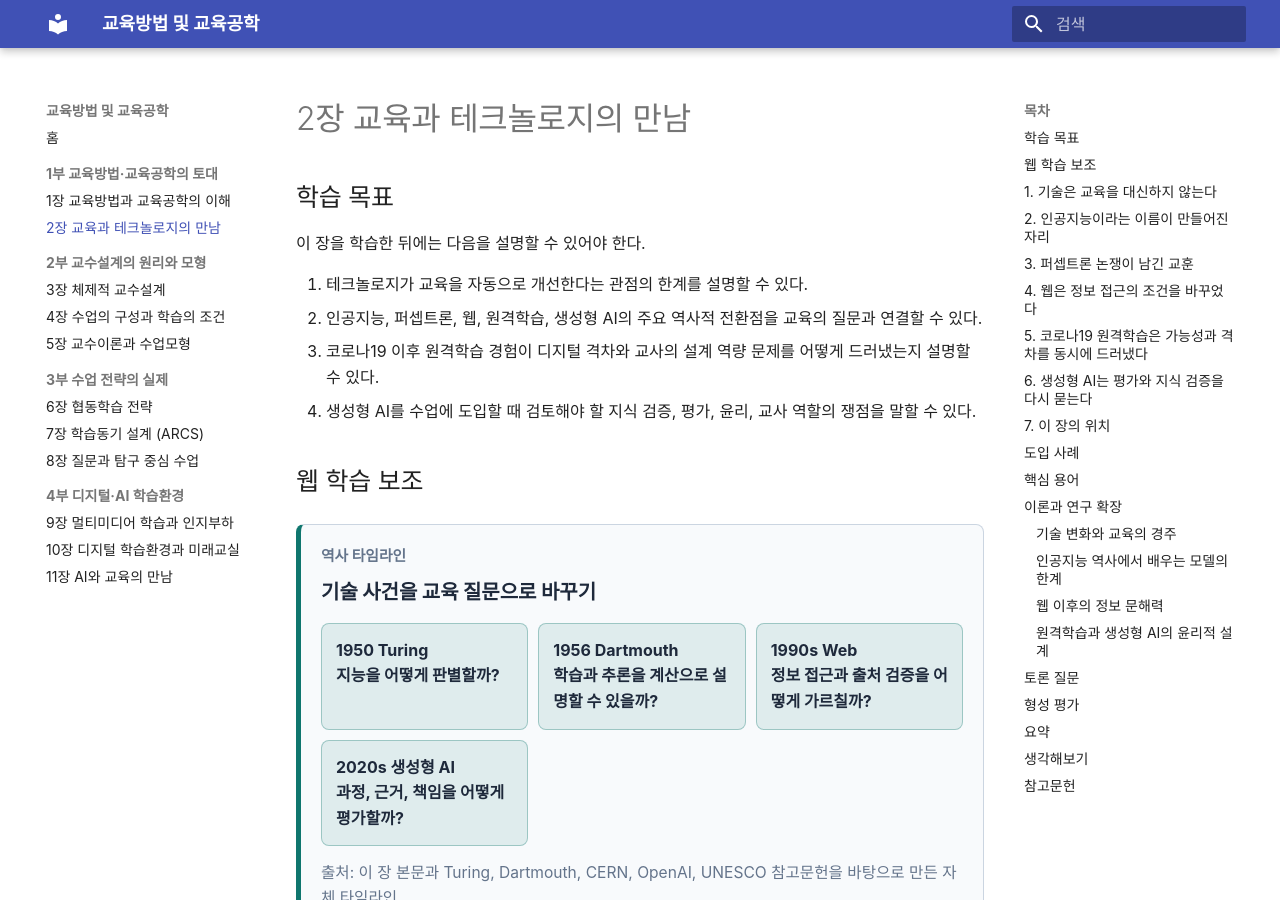
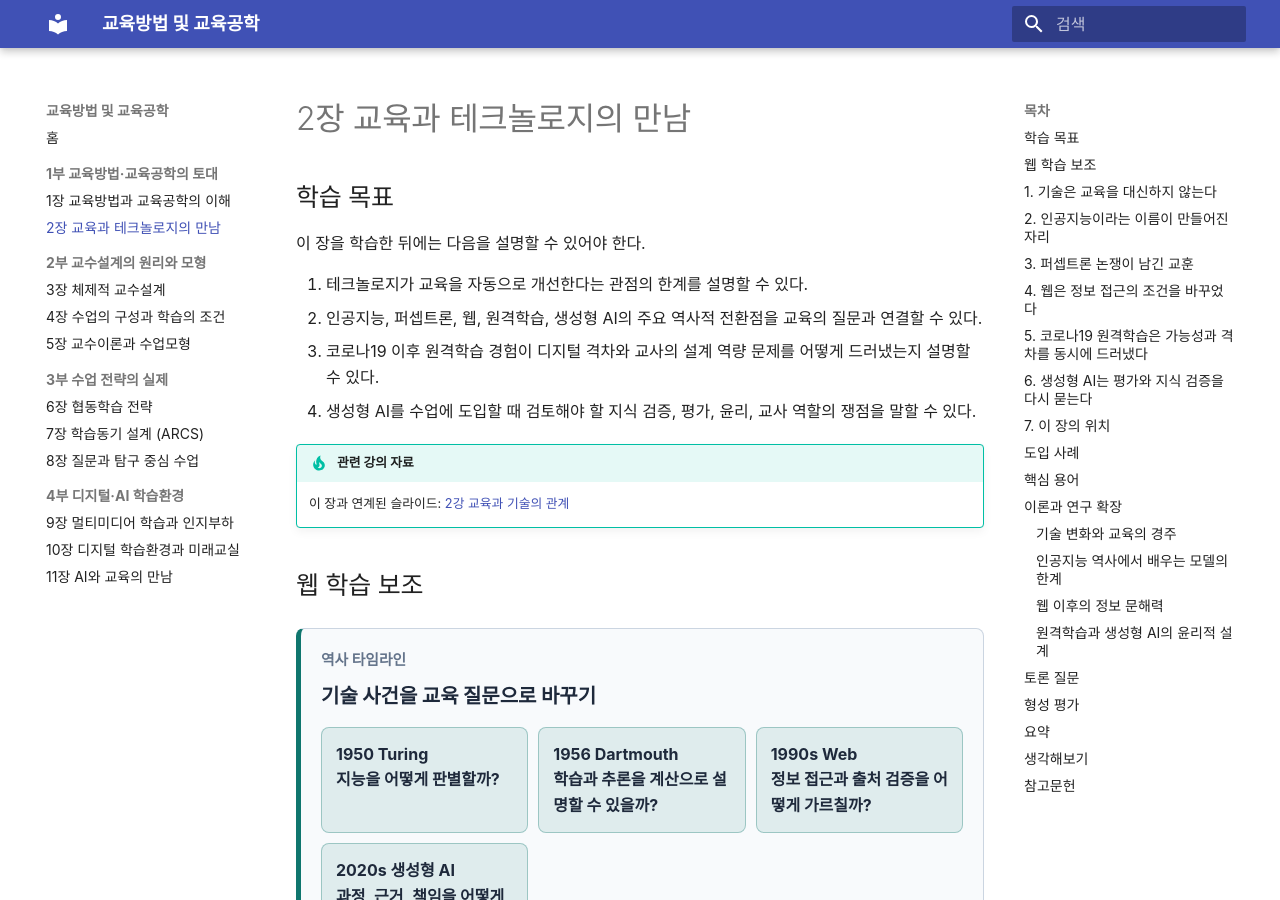
Before and after one commit to taehyeonglim/edtech, an MkDocs documentation site: the page built from docs/part1/ch02.md, in a window 1280 px wide and 900 px high. Built offline with MkDocs 1.6.1 and Material for MkDocs 9.7.7, drawn with Linux system fonts in a browser that asks for light colours.

Commit message:
docs(book): 2장에 관련 슬라이드(2강) 링크 추가

```diff
--- a/docs/part1/ch02.md
+++ b/docs/part1/ch02.md
@@ -8,6 +8,9 @@
 2. 인공지능, 퍼셉트론, 웹, 원격학습, 생성형 AI의 주요 역사적 전환점을 교육의 질문과 연결할 수 있다.
 3. 코로나19 이후 원격학습 경험이 디지털 격차와 교사의 설계 역량 문제를 어떻게 드러냈는지 설명할 수 있다.
 4. 생성형 AI를 수업에 도입할 때 검토해야 할 지식 검증, 평가, 윤리, 교사 역할의 쟁점을 말할 수 있다.
+
+!!! tip "관련 강의 자료"
+    이 장과 연계된 슬라이드: [2강 교육과 기술의 관계](https://taehyeonglim.github.io/edtech/chapters/chapter-02/slides/deck.html){target=_blank}
 
 ## 웹 학습 보조
 
```
